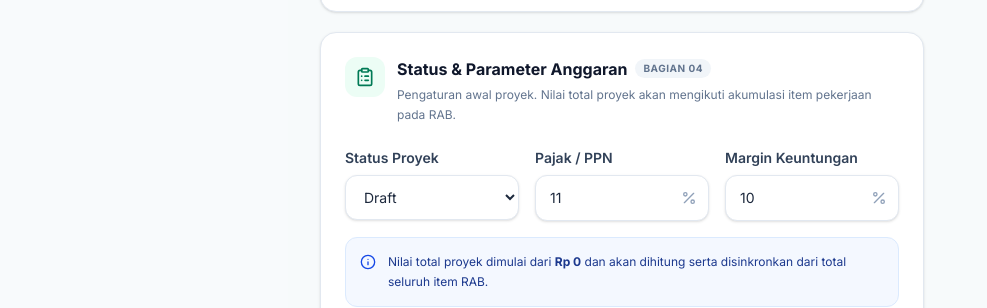
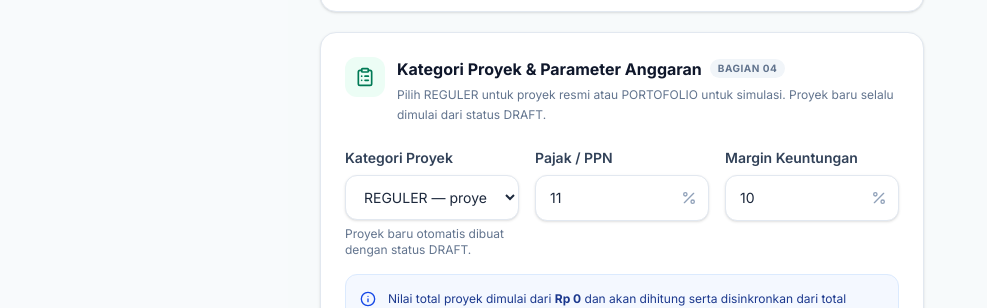
Before and after one commit to methagosta-hub/revit, a Next.js app: page /proyek/baru in a window 1280 px wide. Shown: the part 1119-1427 px from the top of the page, without its empty margins (0-987 px from the left). Built offline with nearby package versions, Linux system fonts and the light colour scheme; no server answers; the database is empty.

Commit message:
Start projects in DRAFT and add REGULER/PORTOFOLIO category

```diff
--- a/src/app/proyek/baru/page.tsx
+++ b/src/app/proyek/baru/page.tsx
@@ -21,8 +21,7 @@ import {
 } from 'lucide-react';
 import { supabase } from '@/lib/supabase';
 import { fetchAppSettings } from '@/lib/services/appSettingsService';
-
-type ProjectStatus = 'Draft' | 'Review' | 'Final';
+import type { ProjectCategory } from '@/types/rab';
 
 type ProjectForm = {
   title: string;
@@ -33,7 +32,7 @@ type ProjectForm = {
   p2sp_chair_name: string;
   planning_consultant: string;
   supervisory_consultant: string;
-  status: ProjectStatus;
+  project_category: ProjectCategory;
   tax_rate: string;
   profit_margin: string;
 };
@@ -47,7 +46,7 @@ const initialForm: ProjectForm = {
   p2sp_chair_name: '',
   planning_consultant: '',
   supervisory_consultant: '',
-  status: 'Draft',
+  project_category: 'REGULER',
   tax_rate: '11',
   profit_margin: '10',
 };
@@ -108,7 +107,6 @@ export default function ProjectCreatePage() {
           ...current,
           tax_rate: String(appSettings.default_tax_rate ?? 11),
           profit_margin: String(appSettings.default_profit_margin ?? 10),
-          status: appSettings.default_project_status ?? 'Draft',
         }));
       })
       .catch((error) => {
@@ -157,7 +155,8 @@ export default function ProjectCreatePage() {
         p2sp_chair_name: form.p2sp_chair_name.trim() || null,
         planning_consultant: form.planning_consultant.trim() || null,
         supervisory_consultant: form.supervisory_consultant.trim() || null,
-        status: form.status,
+        status: 'DRAFT',
+        project_category: form.project_category,
         total_value: 0,
         tax_rate: taxRate,
         profit_margin: profitMargin,
@@ -379,24 +378,24 @@ export default function ProjectCreatePage() {
               <SectionHeader
                 icon={ClipboardList}
                 step="04"
-                title="Status & Parameter Anggaran"
-                description="Pengaturan awal proyek. Nilai total proyek akan mengikuti akumulasi item pekerjaan pada RAB."
+                title="Kategori Proyek & Parameter Anggaran"
+                description="Pilih REGULER untuk proyek resmi atau PORTOFOLIO untuk simulasi. Proyek baru selalu dimulai dari status DRAFT."
               />
 
               <div className="grid grid-cols-1 gap-4 sm:grid-cols-3">
                 <div>
-                  <label className={labelClassName} htmlFor="status">Status Proyek</label>
+                  <label className={labelClassName} htmlFor="project_category">Kategori Proyek</label>
                   <select
-                    id="status"
-                    name="status"
+                    id="project_category"
+                    name="project_category"
                     className={inputClassName}
-                    value={form.status}
-                    onChange={(event) => updateField('status', event.target.value as ProjectStatus)}
+                    value={form.project_category}
+                    onChange={(event) => updateField('project_category', event.target.value as ProjectCategory)}
                   >
-                    <option value="Draft">Draft</option>
-                    <option value="Review">Review</option>
-                    <option value="Final">Final</option>
+                    <option value="REGULER">REGULER — proyek resmi perusahaan</option>
+                    <option value="PORTOFOLIO">PORTOFOLIO — simulasi / uji coba</option>
                   </select>
+                  <p className="mt-1.5 text-xs text-slate-500">Proyek baru otomatis dibuat dengan status DRAFT.</p>
                 </div>
 
                 <div>
@@ -483,7 +482,7 @@ export default function ProjectCreatePage() {
               <div className="mt-4 space-y-3">
                 <div className="flex items-center justify-between gap-3 text-xs">
                   <span className="text-slate-500">Status awal</span>
-                  <span className="rounded-full bg-slate-100 px-2.5 py-1 font-bold text-slate-700">{form.status}</span>
+                  <span className="rounded-full bg-slate-100 px-2.5 py-1 font-bold text-slate-700">{form.project_category}</span>
                 </div>
                 <div className="flex items-center justify-between gap-3 text-xs">
                   <span className="text-slate-500">Pajak</span>
```
